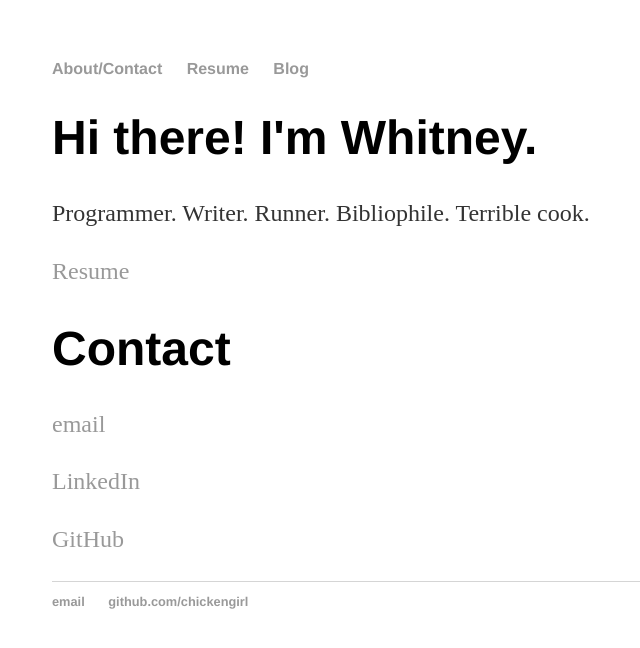
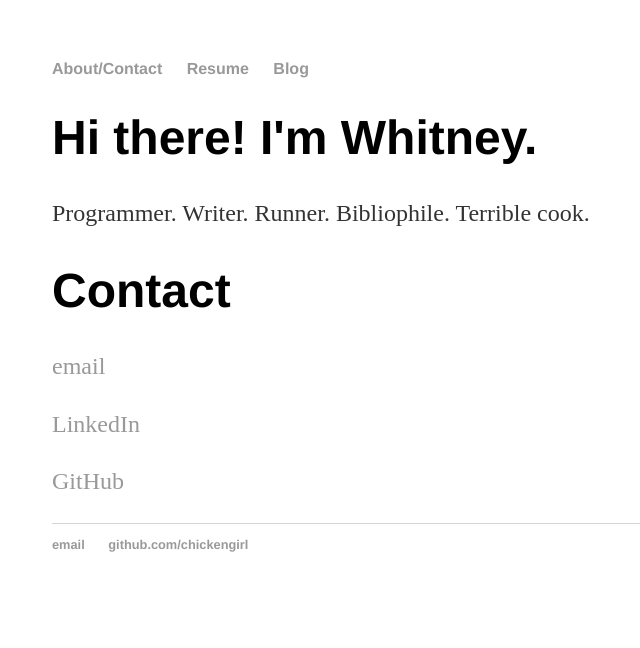
Before and after one commit to chickengirl/chickengirl.github.io, a Jekyll site: the page built from about/index.html, in a window 1280 px wide. Shown: the top 648 px of the page, without its empty margins (140-780 px from the left). Built offline with Jekyll 4.4.1, drawn with Linux system fonts in a browser that asks for light colours.

Commit message:
Update index.html

```diff
--- a/about/index.html
+++ b/about/index.html
@@ -6,7 +6,6 @@ title: Whitney Schmidt, Horrible Cop
 <div class="blurb">
   <h1>Hi there! I'm Whitney.</h1>
   <p>Programmer. Writer. Runner. Bibliophile. Terrible cook.</p>
-  <p><a href="/whitneyschmidt-resume-2015.pdf">Resume</a></p>
 
   <div>
     <h1>Contact</h1>
```
